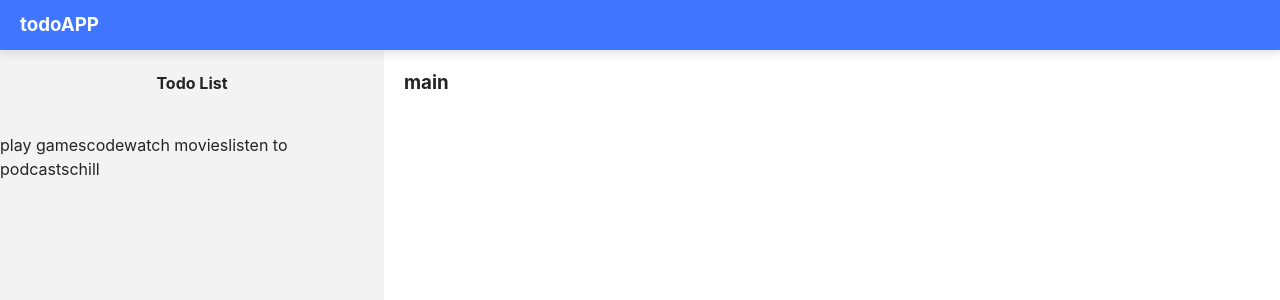
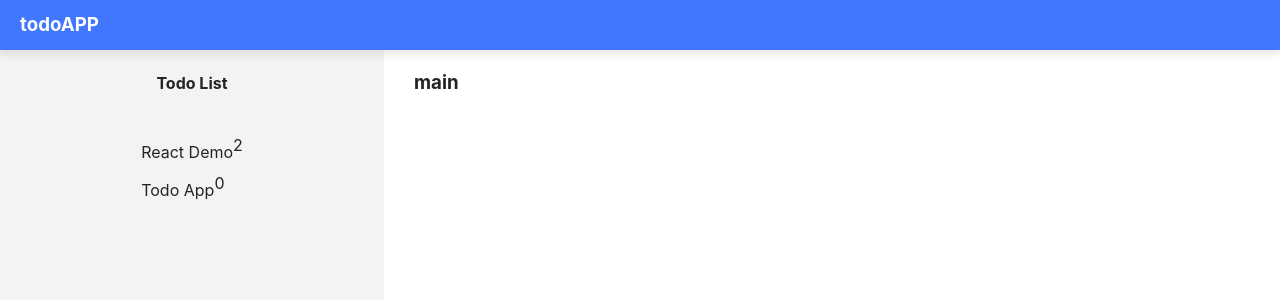
Before and after one commit to ChaseDev7/todo-app-react, a React (Vite) app: page / in a window 1280 px wide. Shown: the top 300 px of the page. Built offline with nearby package versions, Linux system fonts and the light colour scheme.

Commit message:
Update todo data, create TodoList

```diff
--- a/src/App.jsx
+++ b/src/App.jsx
@@ -3,13 +3,14 @@ import './style.css'
 import Header from './components/Header'
 import Sidebar from './components/Sidebar'
 import Main from './components/Main'
+import todoData from "./components/todoData"
 
 function App() {
 
   return (
     <>
       <Header />
-      <Sidebar />
+      <Sidebar todoListData={todoData} />
       <Main />
     </>
   )
--- a/src/components/Sidebar.jsx
+++ b/src/components/Sidebar.jsx
@@ -1,13 +1,21 @@
-export default function Sidebar() {
+import TodoList from "./TodoList"
 
-  const todos = ["play games", "code", "watch movies", "listen to podcasts", "chill"]
+export default function Sidebar(props) {
 
-  const todoList = todos.map(todo => todo)
+  // Update the code so that it isn't creating Container div for every LI (in the TodoList jsx file).
+  const todoList = props.todoListData.map(todo => {
+    return <TodoList
+      key={todo.id}
+      todoData={todo}
+    />
+  })
 
   return (
     <div className="sidebar">
       <h4>Todo List</h4>
-      <p>{todoList}</p>
+      <ul>
+        {todoList}
+      </ul>
     </div>
   )
 }
--- /dev/null
+++ b/src/components/TodoList.jsx
@@ -0,0 +1,8 @@
+export default function TodoList(props) {
+  return (
+    <div className="todo-list-container">
+      <li key={props.todoData.id}>{props.todoData.title}</li>
+      <div>{props.todoData.todos.length}</div>
+    </div>
+  )
+}
--- /dev/null
+++ b/src/components/todoData.jsx
@@ -0,0 +1,23 @@
+export default [
+  {
+    title: "React Demo",
+    todos: [
+      {
+        id: 1,
+        todoTitle: "Add facts",
+        description: "",
+        date: ""
+      },
+      {
+        id: 2,
+        todoTitle: "Use background image",
+        description: "",
+        date: ""
+      }
+    ]
+  },
+  {
+    title: "Todo App",
+    todos: []
+  },
+]
--- a/src/style.css
+++ b/src/style.css
@@ -41,7 +41,7 @@ body {
   right: 0;
   height: 50px;
   color: white;
-  background-color: rgb(64, 118, 255);
+  background-color: rgb(65, 119, 255);
   z-index: 1;
   box-shadow: 0px 2.98px 7.45px 2px rgba(30, 29, 29, 0.1);
 }
@@ -65,5 +65,25 @@ body {
   top: 50px;
   right: 0;
   bottom: 0;
-  padding-left: 20px;
+  padding-left: 30px;
 }
+
+ul {
+  list-style-type: none;
+  padding: 0;
+}
+
+li {
+  padding: 5px 0;
+  transition: 0.8s;
+  margin: 2px 0;
+}
+
+li:hover {
+  background-color: rgb(65, 119, 255);
+  color: white;
+}
+
+.todo-list-container {
+  display: flex;
+}
```
